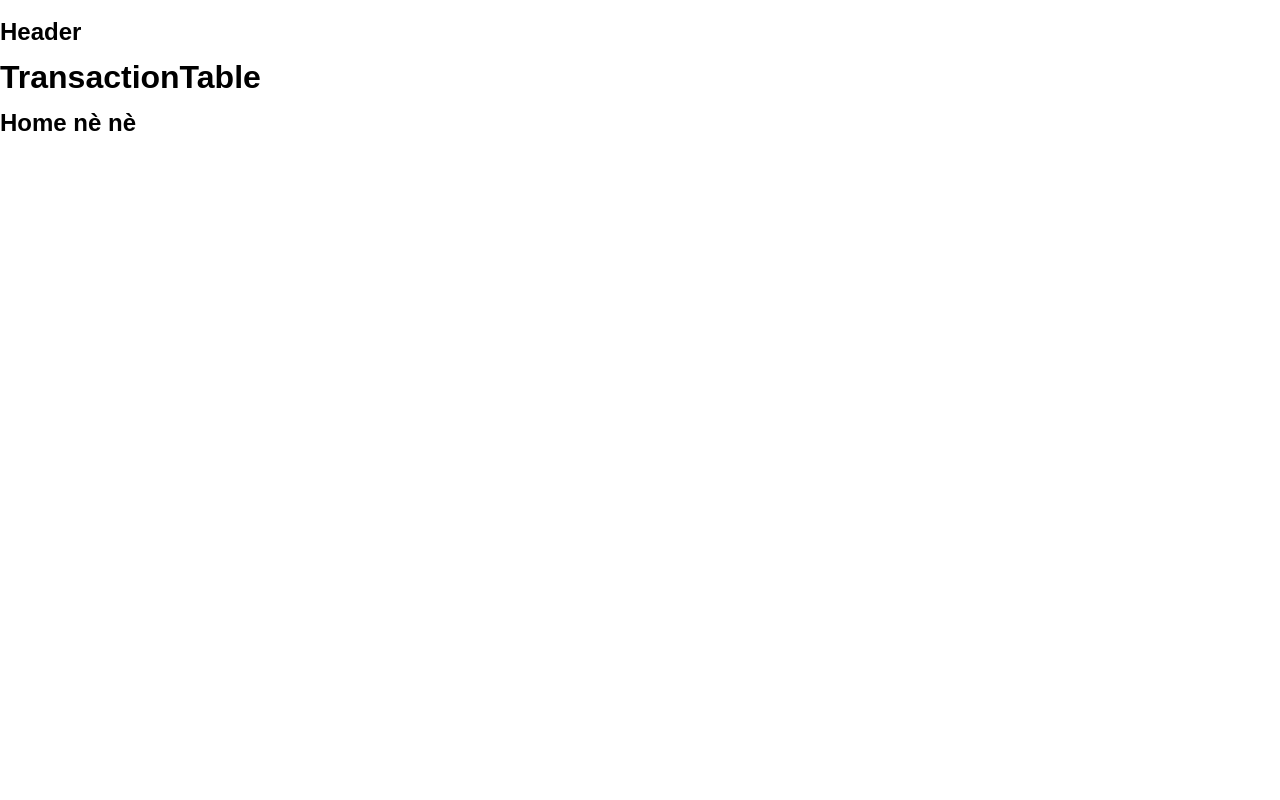
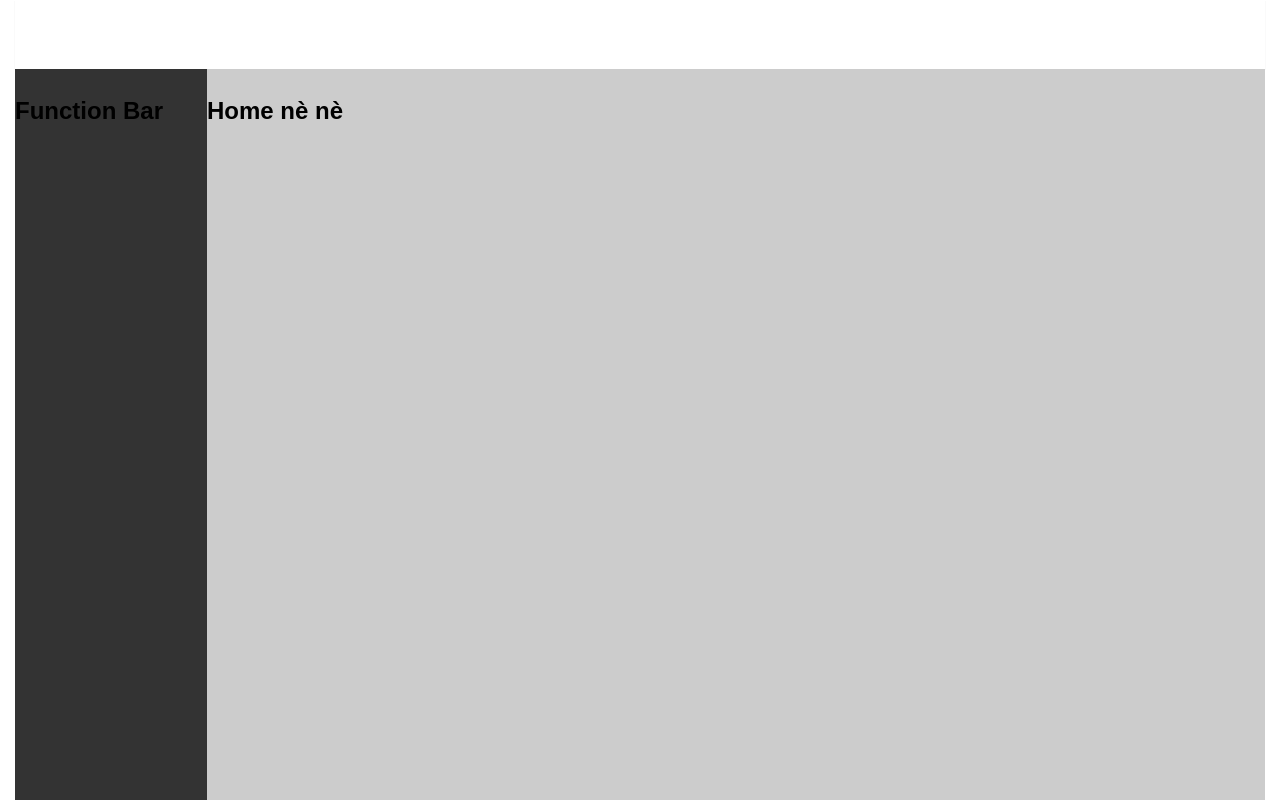
Before and after one commit to lataonhehe/MagicPost, a React (Create React App) app: page / in a window 1280 px wide. Shown: the top 800 px of the page. Built offline with nearby package versions, Linux system fonts and the light colour scheme.

Commit message:
Layout & Pages

```diff
--- a/package.json
+++ b/package.json
@@ -6,6 +6,7 @@
     "@testing-library/jest-dom": "^5.17.0",
     "@testing-library/react": "^13.4.0",
     "@testing-library/user-event": "^13.5.0",
+    "classnames": "^2.3.2",
     "normalize.css": "^8.0.1",
     "react": "^18.2.0",
     "react-dom": "^18.2.0",
--- a/src/components/GlobalStyles/GlobalStyles.scss
+++ b/src/components/GlobalStyles/GlobalStyles.scss
@@ -6,6 +6,8 @@
 }
 
 *{
+    margin: 0;
+    padding: 0;
     box-sizing: border-box;
 }
 
@@ -16,6 +18,6 @@
 body {
     font-family: 'Poppins', sans-serif;
     font-size: 1.6rem;
-    line-height: 24px;
+    line-height: 83px;
     text-rendering: optimizeSpeed;
 }
--- /dev/null
+++ b/src/components/Layout/DefaultLayout/DefaultLayout.module.scss
@@ -0,0 +1,18 @@
+.wrapper {
+    display: flex;
+    flex-direction: column;
+    align-items: center;
+
+}
+
+.container {
+    width: 1250px;
+    display: flex;
+    align-items: center;
+}
+
+.content {
+    flex: 1;
+    background-color: #ccc;
+    min-height: 1000px;
+}
--- /dev/null
+++ b/src/components/Layout/DefaultLayout/FunctionBar/FunctionBar.module.scss
@@ -0,0 +1,5 @@
+.wrapper {
+    width: 192px;
+    min-height: 1000px;
+    background-color: #333;
+}
--- /dev/null
+++ b/src/components/Layout/DefaultLayout/FunctionBar/index.js
@@ -0,0 +1,12 @@
+import classNames from "classnames/bind";
+import styles from './FunctionBar.module.scss';
+
+const cx = classNames.bind(styles);
+
+function FunctionBar() {
+    return ( <aside className= {cx('wrapper')}>
+        <h2>Function Bar</h2>
+    </aside> );
+}
+
+export default FunctionBar;
--- /dev/null
+++ b/src/components/Layout/DefaultLayout/Header/Header.module.scss
@@ -0,0 +1,12 @@
+.wrapper {
+    height: 69px;
+    box-shadow: 0px 1px 1px rgb(0 0 0 / 12%);
+    font-size: 16px;
+    display: flex;
+    justify-content: center;
+}
+
+.innerHeader {
+    height: 100%;
+    width: 1250px;
+}
--- a/src/components/Layout/DefaultLayout/Header/index.js
+++ b/src/components/Layout/DefaultLayout/Header/index.js
@@ -1,5 +1,16 @@
+import classNames from 'classnames/bind';
+import styles from './Header.module.scss';
+
+const cx = classNames.bind(styles);
+
 function Header() {
-    return ( <h2>Header</h2>);
+    return <header className= {cx('wrapper')}>
+        <div className = {cx('innerHeader')}>
+            {/*Logo*/}
+            {/*Tracuu*/}
+        </div>
+    </header>
+
 }
 
 export default Header;
--- a/src/components/Layout/DefaultLayout/TransactionTable/index.js
+++ /dev/null
@@ -1,5 +0,0 @@
-function TransactionTable() {
-    return (<h1>TransactionTable</h1>);
-}
-
-export default TransactionTable;
--- a/src/components/Layout/DefaultLayout/index.js
+++ b/src/components/Layout/DefaultLayout/index.js
@@ -1,14 +1,18 @@
+import styles from './DefaultLayout.module.scss';
+import classNames from 'classnames/bind';
 import Header from './Header';
-import TransactionTable from './TransactionTable';
+import FunctionBar from './FunctionBar';
+
+const cx = classNames.bind(styles);
 
 function DefaultLayout({children})
  {
     return ( <div>
-        <Header/>
-        <div class= 'Container'>
-            <TransactionTable/>
-            <div className='content'>
-                {children}
+        <div className={cx('wrapper')}>
+            <Header/>
+            <div class= {cx('container')}>
+                <FunctionBar/>
+                <div className= {cx('content')}>{children}</div>
             </div>
         </div>
     </div> );
```
Also changed, not shown: src/components/Layout/TransactionTable/index.js (added, +10 -0 lines), src/components/Layout/TransactionTable/TransactionTable.module.scss (added), 1 other file (tests, documents, lock files or other folders).
